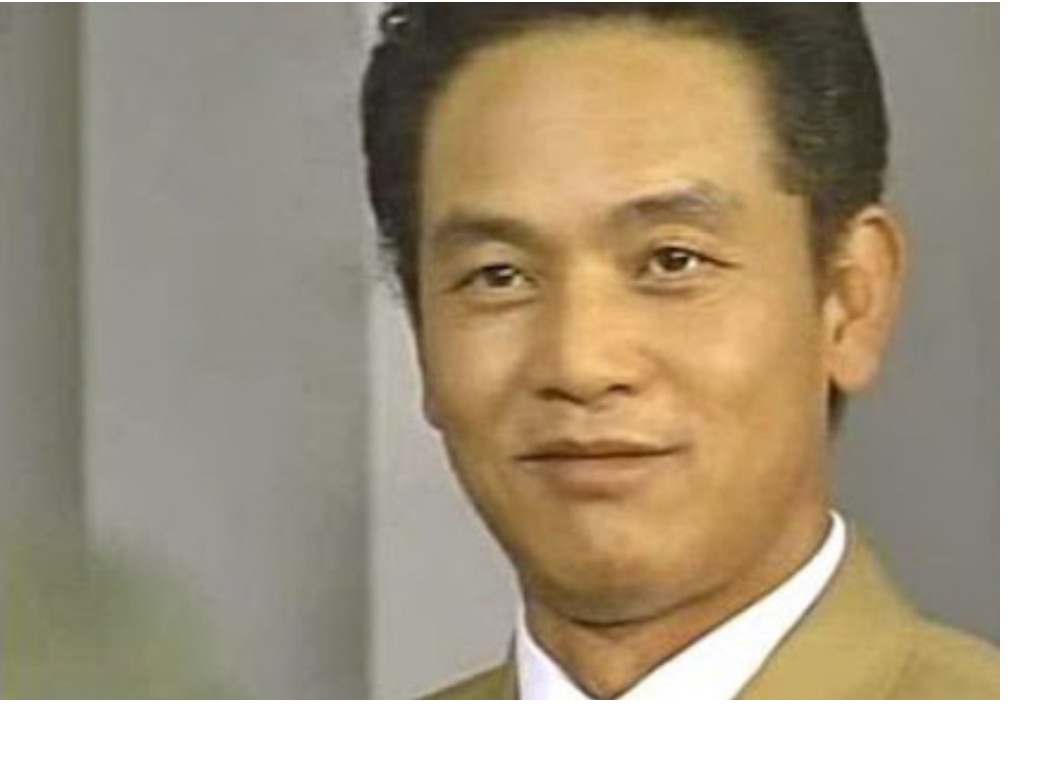
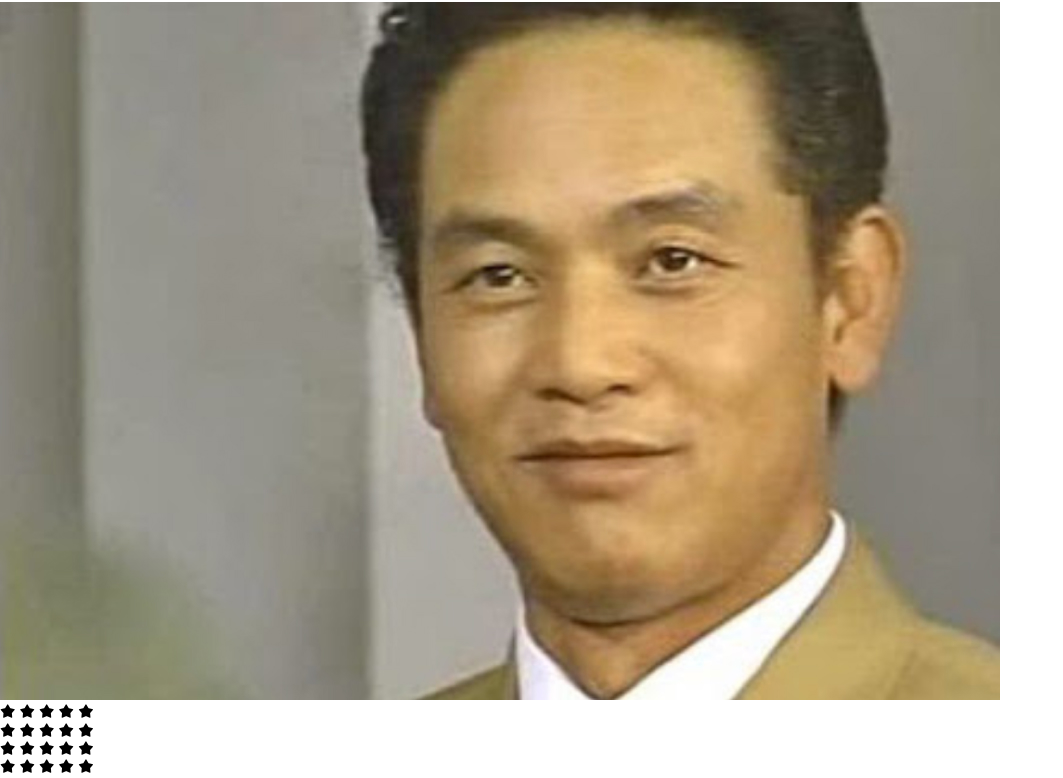
Before and after one commit to WonJun-Yeo/SASS_study, a website: page index.html in a window 1280 px wide. Shown: the part 718-1496 px from the top of the page, without its empty margins (0-1063 px from the left). Before the commit the page ends 1421 px from the top, so only its background shows below. Drawn offline with Linux system fonts and the light colour scheme; files whose address does not match are found by name.

Commit message:
💄 Implement star-rating components

```diff
--- a/index.html
+++ b/index.html
@@ -41,6 +41,35 @@
           <img src="./assets/images/img-user-01.jpg" alt="" />
         </div>
       </div>
+
+      <div class="star-rating-13">
+        <i class="ic-star is-active"></i>
+        <i class="ic-star is-active"></i>
+        <i class="ic-star is-active"></i>
+        <i class="ic-star is-active"></i>
+        <i class="ic-star is-active"></i>
+      </div>
+      <div class="star-rating-16">
+        <i class="ic-star is-active"></i>
+        <i class="ic-star is-active"></i>
+        <i class="ic-star is-active"></i>
+        <i class="ic-star is-active"></i>
+        <i class="ic-star is-active"></i>
+      </div>
+      <div class="star-rating-20">
+        <i class="ic-star is-active"></i>
+        <i class="ic-star is-active"></i>
+        <i class="ic-star is-active"></i>
+        <i class="ic-star is-active"></i>
+        <i class="ic-star is-active"></i>
+      </div>
+      <div class="star-rating-24">
+        <i class="ic-star is-active"></i>
+        <i class="ic-star is-active"></i>
+        <i class="ic-star is-active"></i>
+        <i class="ic-star is-active"></i>
+        <i class="ic-star is-active"></i>
+      </div>
     </div>
   </body>
 </html>
--- a/styles/main.scss
+++ b/styles/main.scss
@@ -13,5 +13,6 @@
 
 @import './modules/avatars';
 @import './modules/tags';
+@import './modules/star-ratings';
 
 @import './layouts/grids';
--- /dev/null
+++ b/styles/modules/_star-ratings.scss
@@ -0,0 +1,31 @@
+%star-rating-base {
+  @include flexbox(star);
+
+  .ic-star {
+    color: $border;
+
+    &.is-active {
+      color: $blue;
+    }
+  }
+}
+
+.star-rating-13 {
+  @extend %star-rating-base;
+  font-size: 13px;
+}
+
+.star-rating-16 {
+  @extend %star-rating-base;
+  font-size: 16px;
+}
+
+.star-rating-20 {
+  @extend %star-rating-base;
+  font-size: 20px;
+}
+
+.star-rating-24 {
+  @extend %star-rating-base;
+  font-size: 24px;
+}
```
